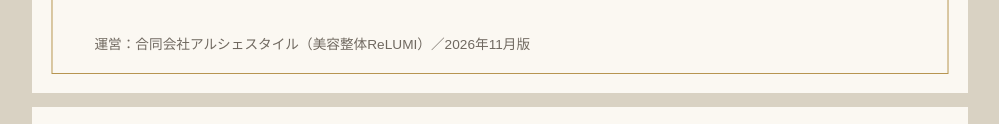
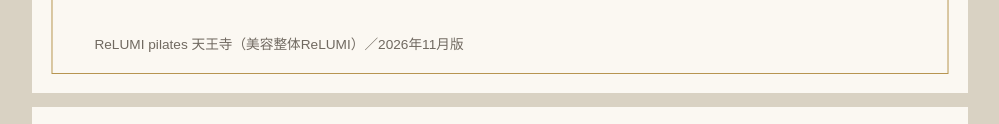
Before and after one commit to yagi-debug/arshe-corp-website, a plain HTML site: page pilates-hatarakikata/index.html in a window 1280 px wide. Shown: the part 536-660 px from the top of the page, without its empty margins (140-1139 px from the left). Drawn offline with Linux system fonts and the light colour scheme.

Commit message:
ピラティス 働き方の資料（pilates-hatarakikata/）

```diff
--- a/pilates-hatarakikata/index.html
+++ b/pilates-hatarakikata/index.html
@@ -330,7 +330,7 @@
       <li><span class="n">08</span>入社から、その先まで</li>
     </ul>
   </div>
-  <div class="cft">運営：合同会社アルシェスタイル（美容整体ReLUMI）／2026年11月版</div>
+  <div class="cft">ReLUMI pilates 天王寺（美容整体ReLUMI）／2026年11月版</div>
 </section></div>
 <div class="slide" data-n="2"><section class="page">
   <div class="ch"><b>01</b>　目指す姿</div>
```
Also changed, not shown: 1 other file.
